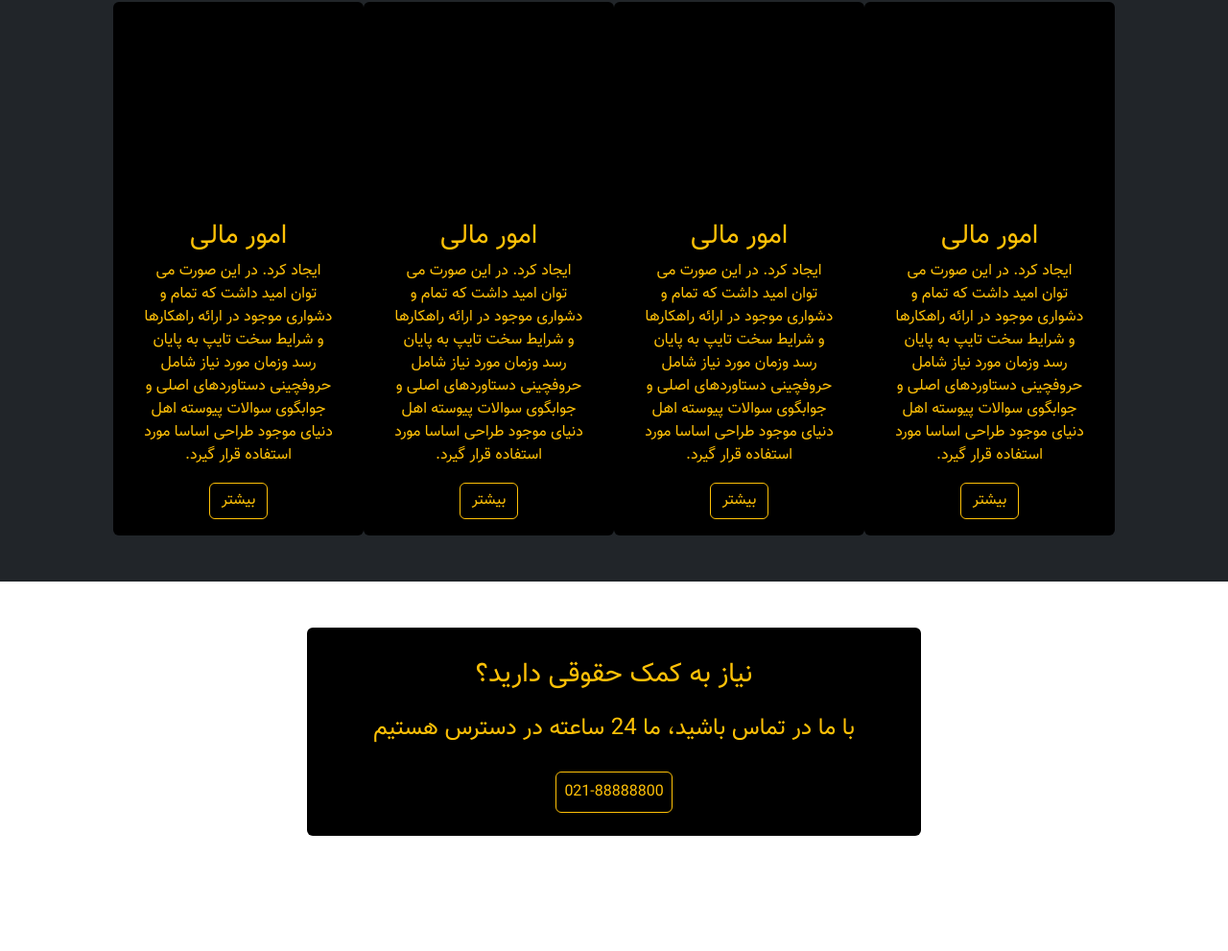
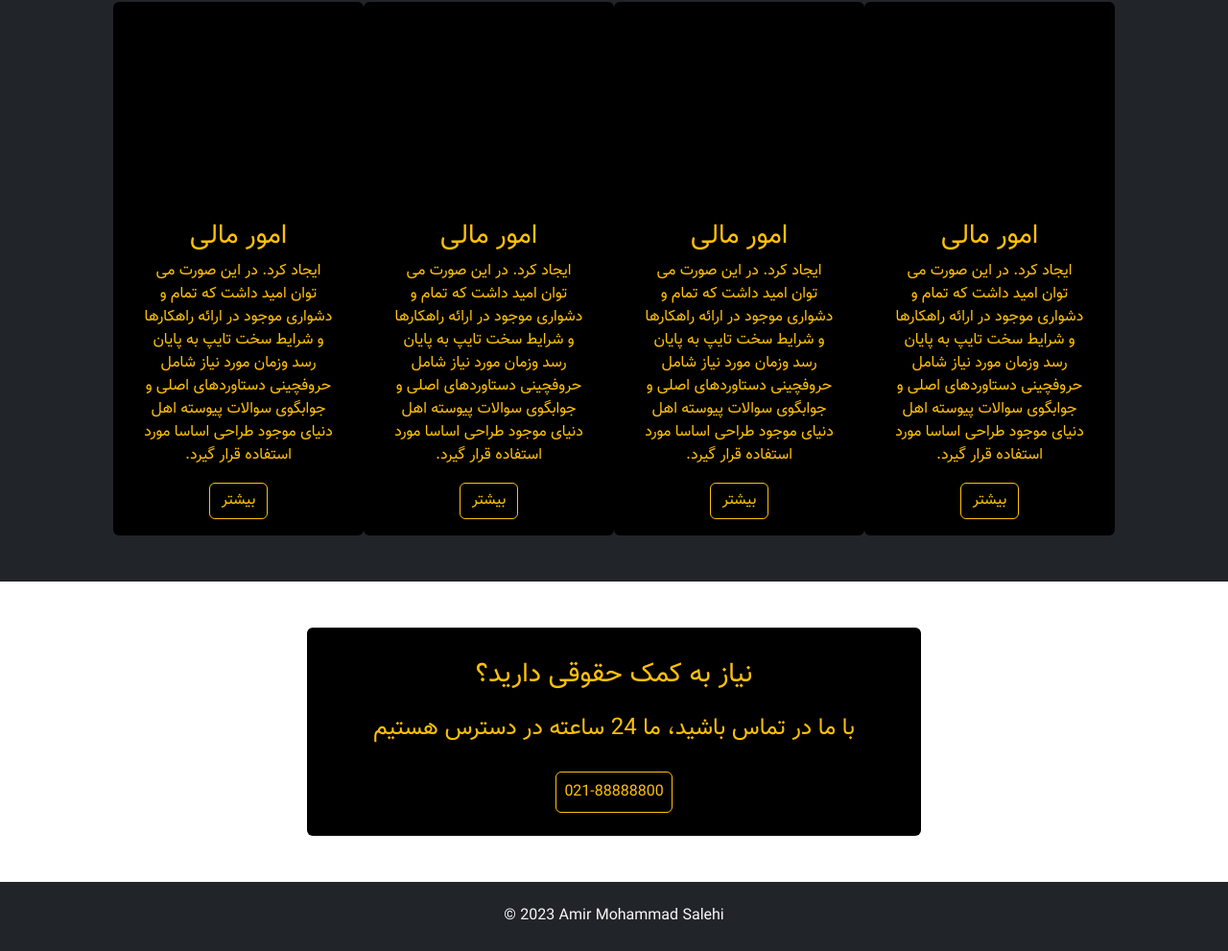
Before and after one commit to amir-m-s/project-05, a plain HTML site: page index.html in a window 1280 px wide. Shown: the part 739-1730 px from the top of the page at 96% size. Before the commit the page ends 1658 px from the top, so only its background shows below. Drawn offline with nearby package versions, Linux system fonts and the light colour scheme; files whose address does not match are found by name.

Commit message:
Add footer

```diff
--- a/index.html
+++ b/index.html
@@ -30,7 +30,7 @@
     </nav>
 
     <section id="home" class="bg-black text-white">
-        <div class="container d-flex py-4 align-items-center">
+        <div class="container d-lg-flex py-4 align-items-center mx-auto">
             <div class="text-content col-6">
                 <h1 class="border-end border-light p-3">بهترین <br> وکیل ها <br> برای تو</h1>
                 <p>
@@ -38,7 +38,7 @@
                 </p>
                 <button class="btn btn-outline-warning px-4" type="button">ارتباط با ما</button>
             </div>
-            <div class="img-content col-6 text-center">
+            <div class="img-content col-6 text-center d-none d-lg-block">
                 <img src="./img/home.png" alt="" class="img-fluid w-50">
             </div>
         </div>
@@ -117,7 +117,13 @@
             </div>
         </div>
     </section>
-
+    <footer class="bg-dark text-light">
+        <div class="container py-4">
+            <div class="copyright text-center">
+                &copy; 2023 Amir Mohammad Salehi
+            </div>
+        </div>
+    </footer>
     <!-- Bootstrap JS-->
     <script src="https://cdn.jsdelivr.net/npm/bootstrap@5.3.1/dist/js/bootstrap.bundle.min.js" integrity="sha384-HwwvtgBNo3bZJJLYd8oVXjrBZt8cqVSpeBNS5n7C8IVInixGAoxmnlMuBnhbgrkm" crossorigin="anonymous"></script>
 </body>
--- a/style.css
+++ b/style.css
@@ -13,3 +13,7 @@ body {
     font-family: 'Vazir' !important;
     padding-top: 3rem;
 }
+
+.copyright {
+    direction: ltr;
+}
```
